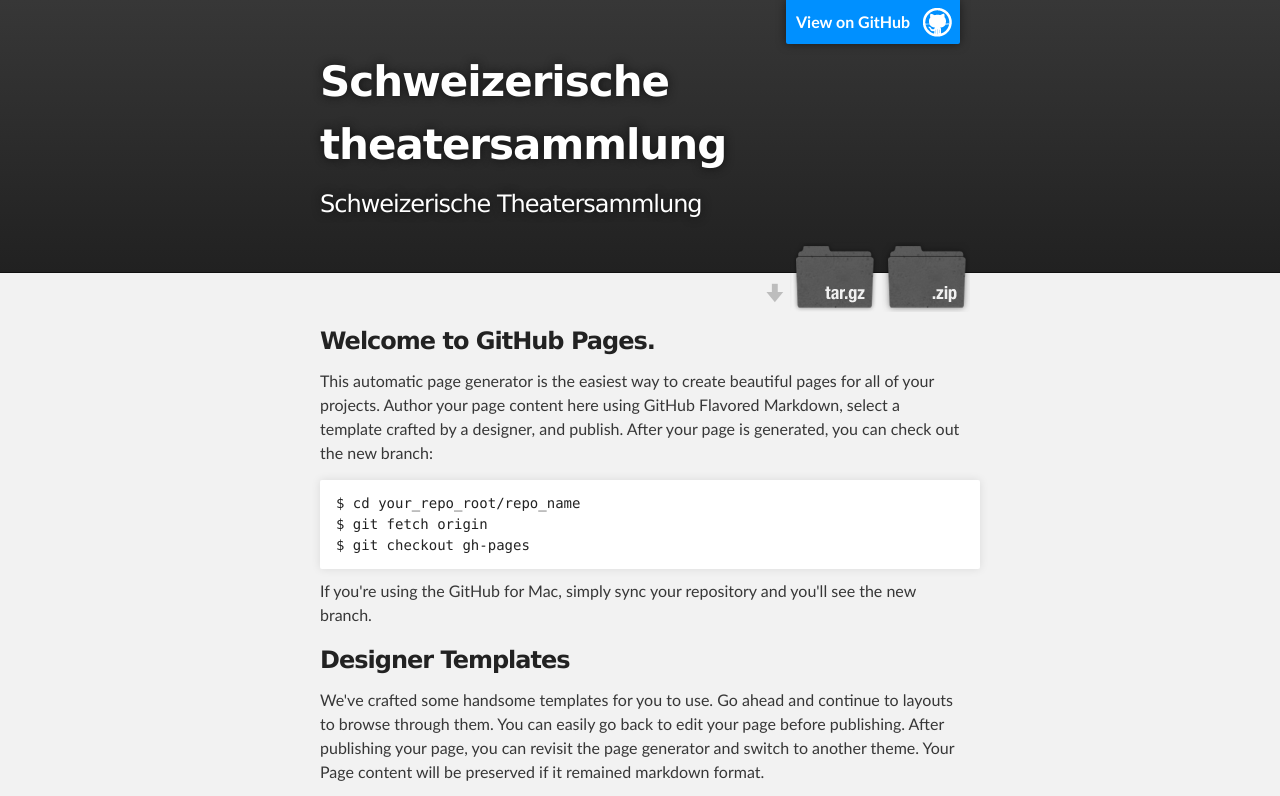
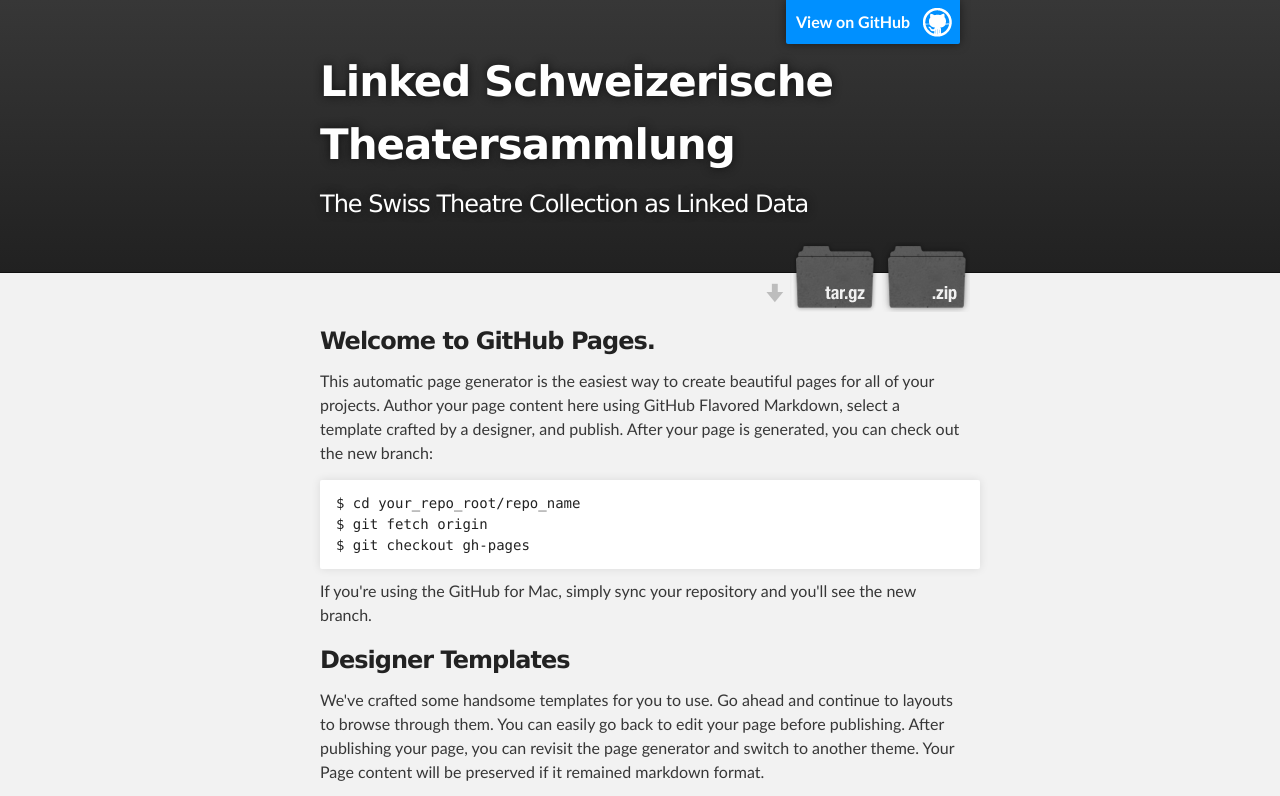
Before and after one commit to luigiselmi/schweizerische_theatersammlung, a plain HTML site: page index.html in a window 1280 px wide. Shown: the top 796 px of the page. Drawn offline with Linux system fonts and the light colour scheme.

Commit message:
Update index.html

```diff
--- a/index.html
+++ b/index.html
@@ -18,8 +18,8 @@
         <header class="inner">
           <a id="forkme_banner" href="https://github.com/luigiselmi/schweizerische_theatersammlung">View on GitHub</a>
 
-          <h1 id="project_title">Schweizerische theatersammlung</h1>
-          <h2 id="project_tagline">Schweizerische Theatersammlung </h2>
+          <h1 id="project_title">Linked Schweizerische Theatersammlung</h1>
+          <h2 id="project_tagline">The Swiss Theatre Collection as Linked Data </h2>
 
             <section id="downloads">
               <a class="zip_download_link" href="https://github.com/luigiselmi/schweizerische_theatersammlung/zipball/master">Download this project as a .zip file</a>
```
